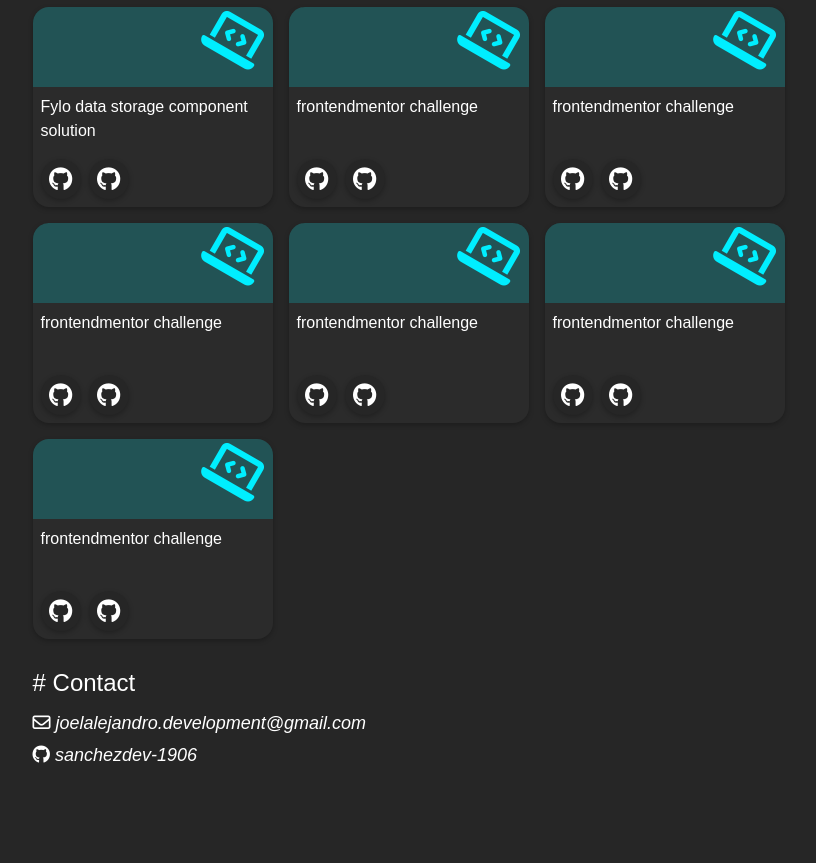
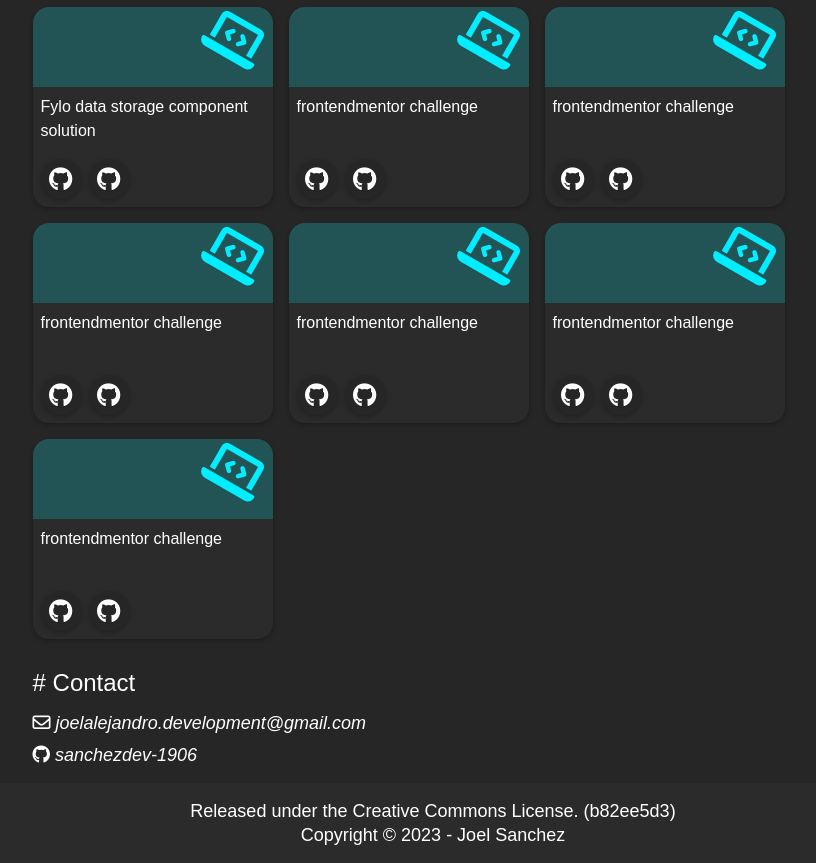
Before and after one commit to Joel-Development/joel-development.github.io, a website: page dev/index.pug in a window 1280 px wide. Shown: the part 1046-1909 px from the top of the page, without its empty margins (207-1023 px from the left). Before the commit the page ends 1829 px from the top, so only its background shows below. Drawn offline with nearby package versions, Linux system fonts and the light colour scheme; files that its build step writes are made by us from their sources; files whose address does not match are found by name.

Commit message:
footer section done

```diff
--- a/dev/index.pug
+++ b/dev/index.pug
@@ -142,5 +142,6 @@ html(lang="en")
           a.link(href="https://github.com/sanchezdev-1906" target="_blank")
             i.link__icon.fa-brands.fa-github
             span.link__text  sanchezdev-1906
-
+    footer.footer
+      p.footer__text Released under the Creative Commons License. (b82ee5d3) <br> Copyright © 2023 - Joel Sanchez
   script(src="main.js")
--- a/dev/sass/blocks/_footer.scss
+++ b/dev/sass/blocks/_footer.scss
@@ -0,0 +1,14 @@
+.footer
+{
+  padding-top: 1rem;
+  padding-bottom: 1rem;
+
+  background-color: $color-dark--90;
+  &__text
+  {
+    margin: 0 auto;
+    width: 80%;
+    max-width: 80ch;
+    text-align: center;
+  }
+}
```
Also changed, not shown: docs/index.html, docs/style.css.
